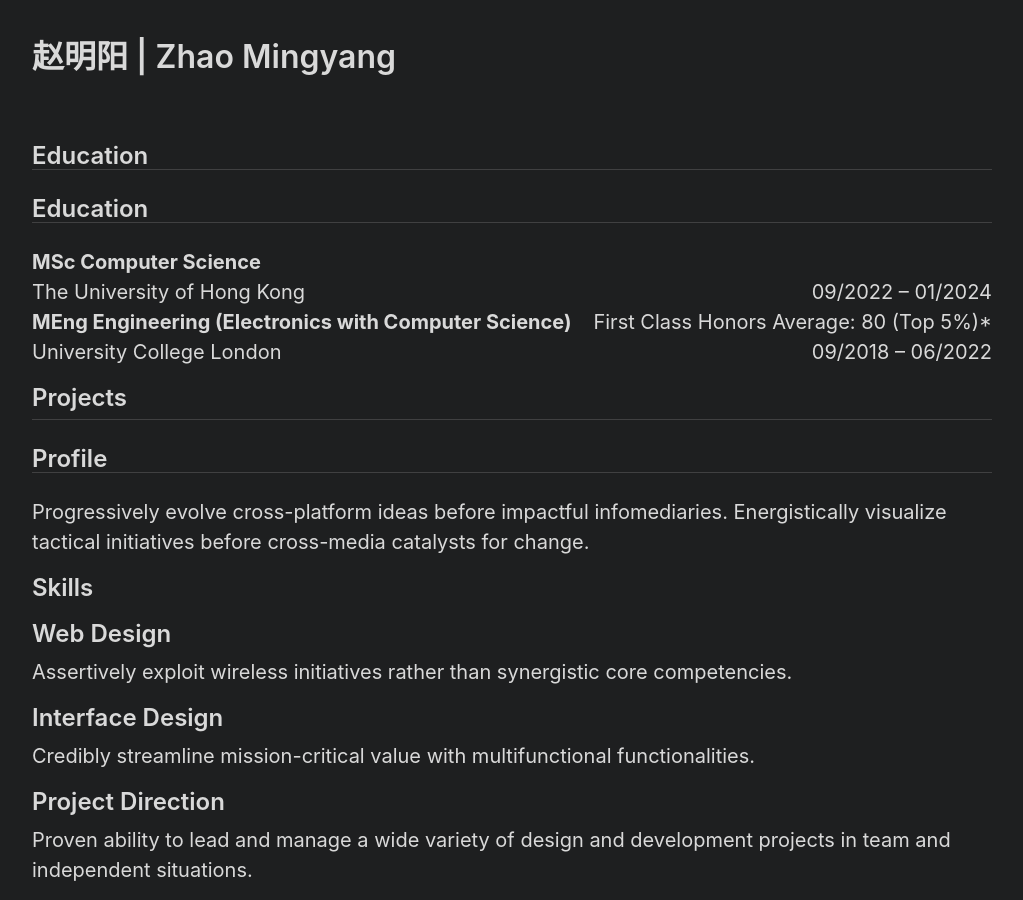
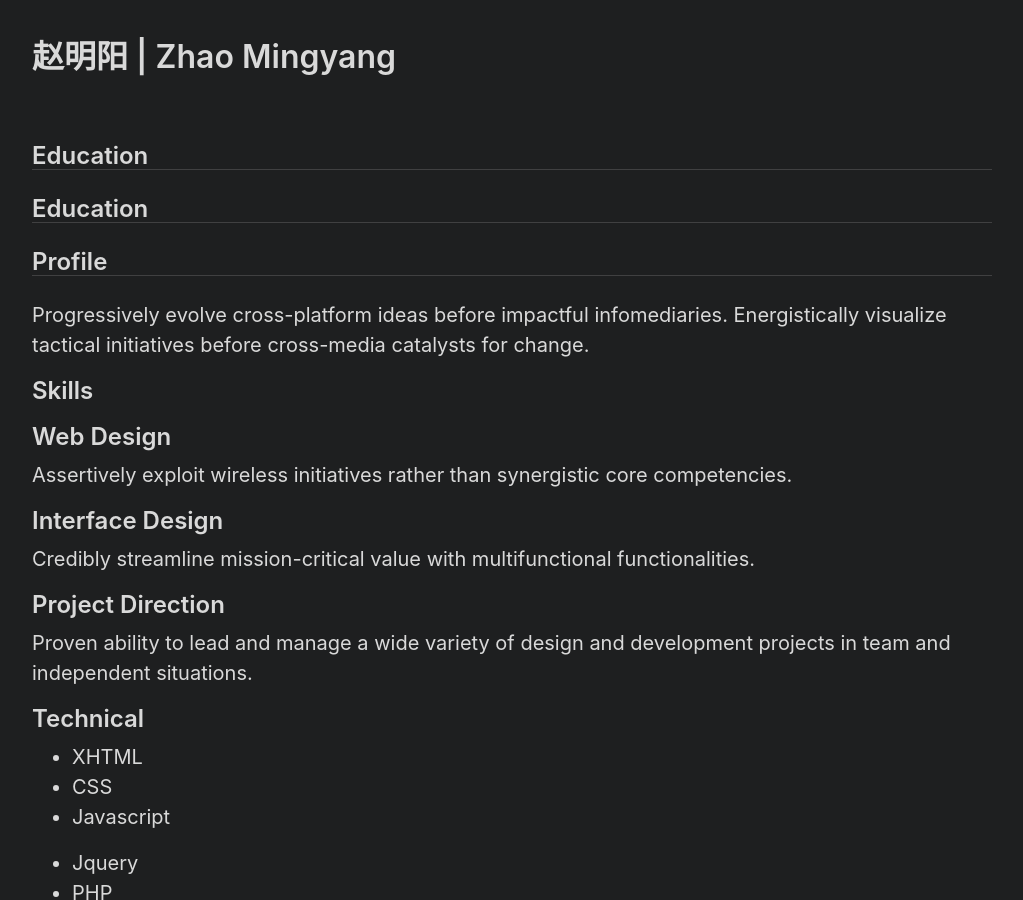
Before and after one commit to Zhao-Mingyang/zhao-mingyang.github.io, a Jekyll site: the page built from about.md, in a window 1280 px wide and 900 px high. Shown: the whole window, without its empty margins (128-1151 px from the left). Built offline with Jekyll 4.4.1, drawn with Linux system fonts in a browser that asks for light colours.

Commit message:
Update default.html

```diff
--- a/_layouts/default.html
+++ b/_layouts/default.html
@@ -15,13 +15,13 @@
 	     <HR>
 	 <h2>Education</h2>
 	     <HR>
-	<b> MSc Computer Science </b> <br>
+<!-- 	<b> MSc Computer Science </b> <br>
 	<div style="float:left;"> The University of Hong Kong  </div> <div style="float:right;"> 09/2022 – 01/2024 </div> <br>
 	<div style="float:left; text-align:left"> <b> MEng Engineering (Electronics with Computer Science) </b> </div>
 		     <div style="float:right; text-align:right"> First Class Honors Average: 80 (Top 5%)*</div> <br>
 	<div style="float:left;"> University College London </div> <div style="float:right;"> 09/2018 – 06/2022</div> <br>
 	<p align="left"> <h2>Projects</h2> </p>
-	     <HR>
+	     <HR> -->
 
 <!-- 	 <div style="float:left; text-align:left"> <b> Multi-Agent Deep Reinforcement Learning for Search and Rescue </b> </div>
 		     <div style="float:right; text-align:right"> 09/2021-04/2022</div> <br>
```
